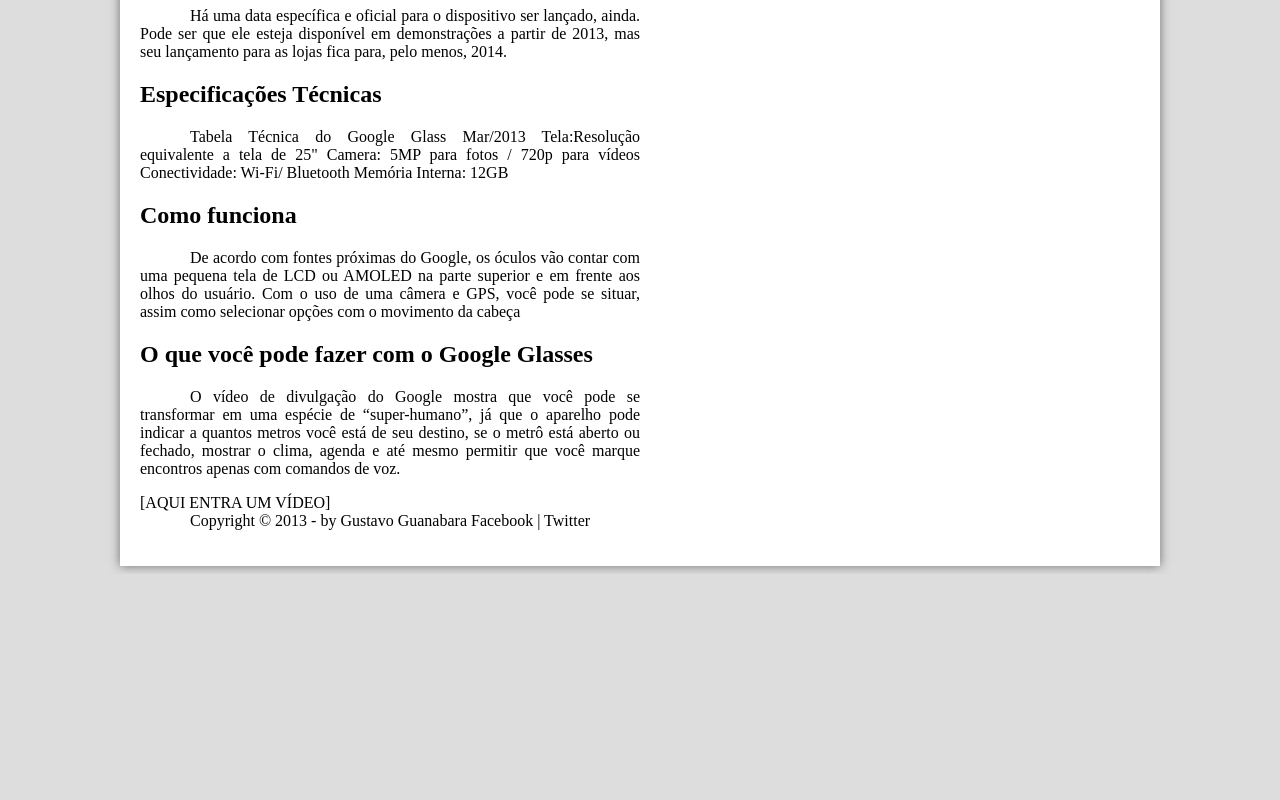
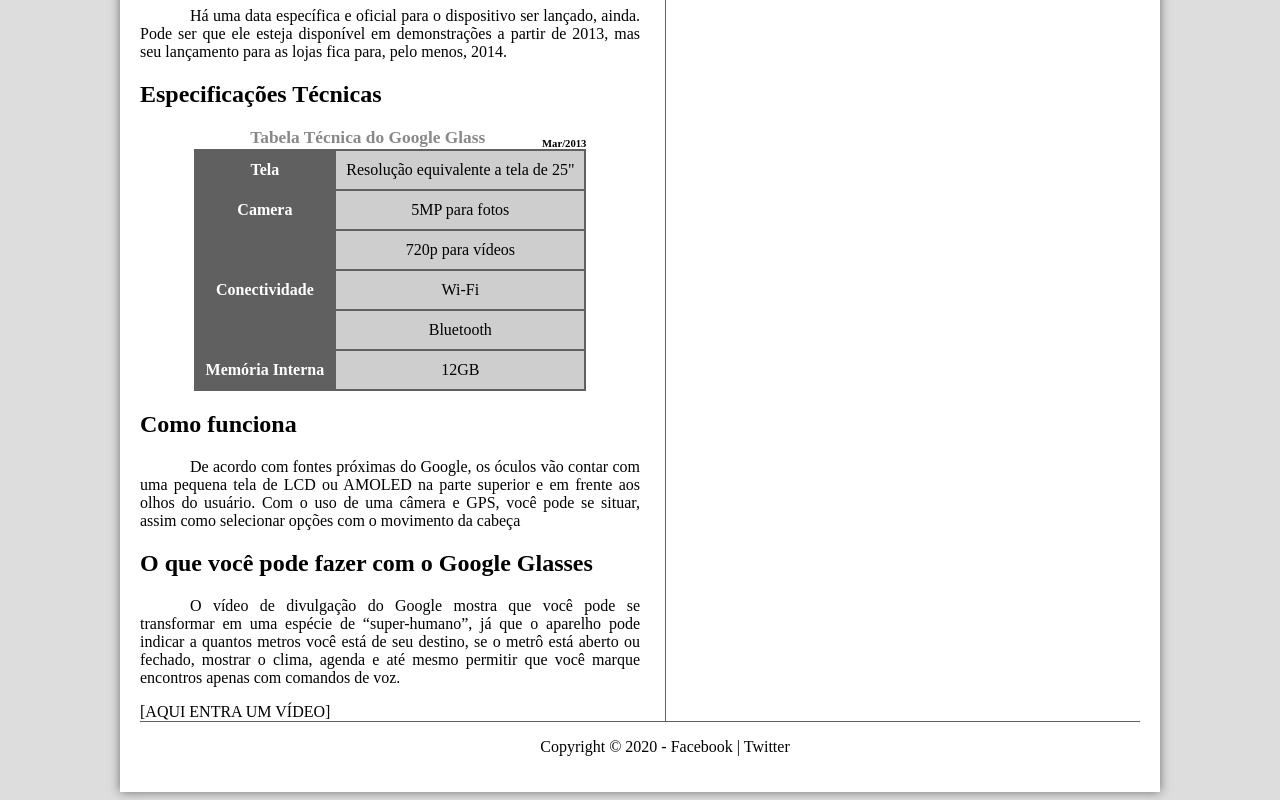
Before and after one commit to rafiusky/projeto-site, a plain HTML site: page index.html in a window 1280 px wide. Shown: the part 913-1713 px from the top of the page. Before the commit the page ends 1487 px from the top, so only its background shows below. Drawn offline with Linux system fonts and the light colour scheme.

Commit message:
Criacao de tabelas

```diff
--- a/_css/estilo.css
+++ b/_css/estilo.css
@@ -141,6 +141,47 @@ section#corpo {
     display: block;
     width: 500px;
     float: left;
+    border-right: 1px solid #606060;
+    padding-right: 25px;
+}
+
+table#tabelaspec {
+    border: 1px solid #606060;
+    border-spacing: 0px;
+    margin-left: auto;
+    margin-right: auto;
+}
+
+table#tabelaspec td {
+    border: 1px solid #606060;
+    padding: 10px;
+    text-align: center;
+    vertical-align: middle;
+}
+
+table#tabelaspec td.colunaesquerda {
+    color: white;
+    background-color: #606060;
+    vertical-align: top;
+    font-weight: bold;
+}
+
+table#tabelaspec td.colunadireita {
+    background-color: #cecece;
+}
+
+table#tabelaspec caption {
+    color: #888888;
+    font-size: 13pt;
+    font-weight: bold;
+}
+
+table#tabelaspec caption span {
+    display: block;
+    float: right;
+    color: black;
+    font-size: 8pt;
+    margin-top: 10px;
 }
 
 aside#lateral {
@@ -150,5 +191,10 @@ aside#lateral {
 }
 
 footer#rodape {
-    clear: both;
+    clear: both; /* limpaa aa divisao que foi feita, mostrando o conteudo fora da divisao "float" */
+    border-top: 1px solid #606060;
 }
+
+footer#rodape p{
+    text-align: center;
+}
--- a/index.html
+++ b/index.html
@@ -12,7 +12,7 @@
 
         <header id="cabecalho">
             <hgroup>
-                <h1>Google Glass(from github)</h1>
+                <h1>Google Glass</h1>
                 <h2>A revolução do Google está chegando</h2>
             </hgroup>
 
@@ -66,21 +66,43 @@
                 </figcaption>
             </figure>
 
-            <h2>Data de lançamento</h2>
+            <h1>Data de lançamento</h1>
             <p> Há uma data específica e oficial para o dispositivo ser lançado, ainda. Pode ser que ele esteja
                 disponível
                 em
                 demonstrações a partir de 2013, mas seu lançamento para as lojas fica para, pelo menos, 2014.</p>
 
-            <h2>Especificações Técnicas</h2>
-            <p>Tabela Técnica do Google Glass Mar/2013
+            <h1>Especificações Técnicas</h1>
+            <table id="tabelaspec">
+                <caption>Tabela Técnica do Google Glass <span>Mar/2013</span></caption>
 
-                Tela:Resolução equivalente a tela de 25"
-                Camera: 5MP para fotos / 720p para vídeos
-                Conectividade: Wi-Fi/ Bluetooth
-                Memória Interna: 12GB</p>
+                <tr>
+                    <td class="colunaesquerda">Tela</td>
+                    <td class="colunadireita">Resolução equivalente a tela de 25"</td>
+                </tr>
+                <tr>
+                    <td rowspan="2" class="colunaesquerda">Camera</td>
+                    <td class="colunadireita">5MP para fotos</td>
+                </tr>
+                <!--expansao de linha-->
+                <tr>
+                    <td class="colunadireita">720p para vídeos</td>
+                </tr>
+                <!--<tr><td colspan="2">Linha Extra Colspan</td></tr> exemplo de expansao de coluna-->
+                <tr>
+                    <td rowspan="2" class="colunaesquerda">Conectividade
+                    <td  class="colunadireita">Wi-Fi</td>
+                </tr>
+                <tr>
+                    <td class="colunadireita">Bluetooth</td>
+                </tr>
+                <tr>
+                    <td class="colunaesquerda">Memória Interna</td>
+                    <td class="colunadireita">12GB</td>
+                </tr>
+            </table>
 
-            <h2>Como funciona</h2>
+            <h1>Como funciona</h1>
             <p>De acordo com fontes próximas do Google, os óculos vão contar com uma pequena tela de LCD ou AMOLED na
                 parte
                 superior e
@@ -90,7 +112,7 @@
                 com o
                 movimento da cabeça</p>
 
-            <h2>O que você pode fazer com o Google Glasses</h2>
+            <h1>O que você pode fazer com o Google Glasses</h1>
             <p>O vídeo de divulgação do Google mostra que você pode se transformar em uma espécie de “super-humano”, já
                 que
                 o
@@ -105,11 +127,11 @@
 
         <aside id="lateral">
             <h1>Outras Notícias</h1>
-            <h2>Vídeo mais recente</h2>
+            <h1>Vídeo mais recente</h1>
 
             [AQUI ENTRA UM VÍDEO]
 
-            <h2>Novidades no Glass</h2>
+            <h1>Novidades no Glass</h1>
             <p>O Google enfim revelou as especificações completas do Google Glass, e com ele uma surpresa ainda inédita
                 no
                 mercado: a
@@ -131,8 +153,7 @@
         </aside>
 
         <footer id="rodape">
-            <p>Copyright &COPY; 2013 - by Gustavo
-                Guanabara Facebook | Twitter</p>
+            <p>Copyright &COPY; 2020 - Facebook | Twitter</p>
         </footer>
     </div>
 </body>
```
